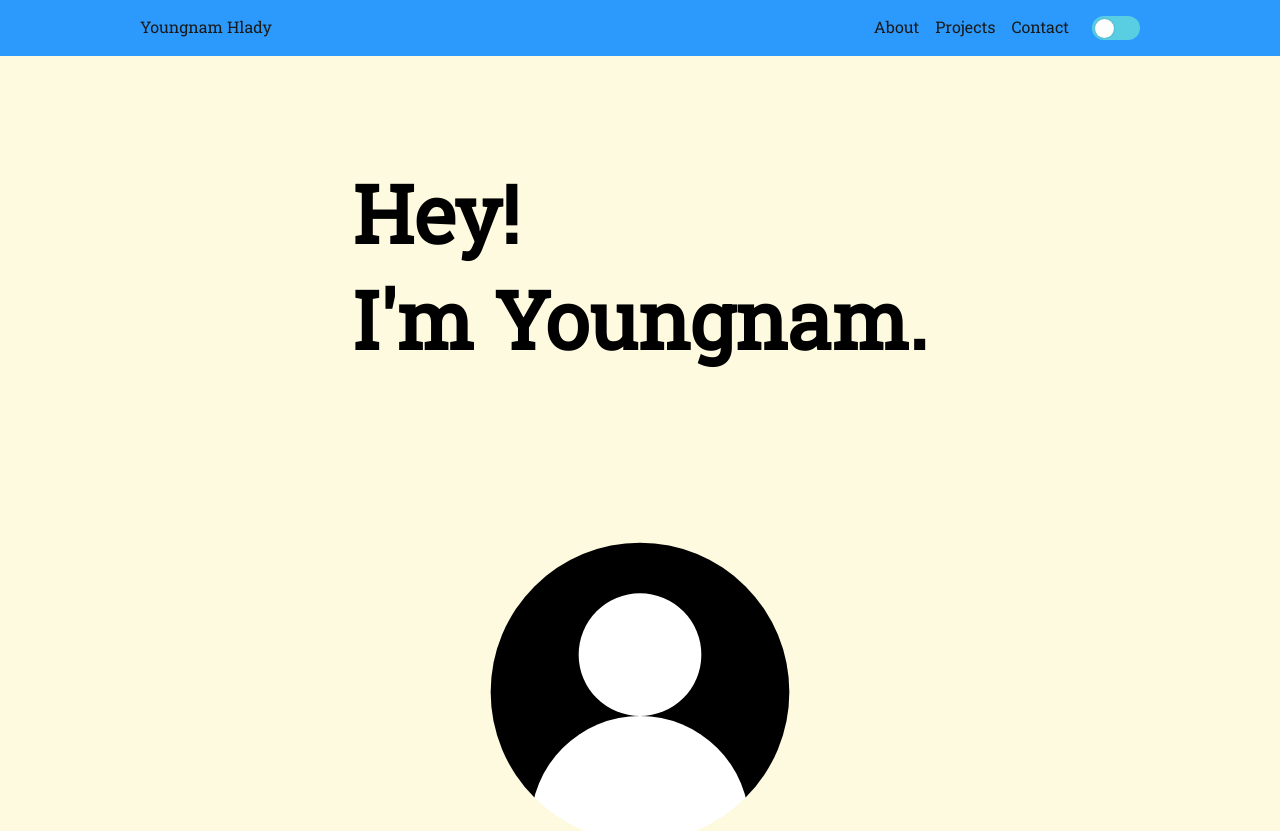
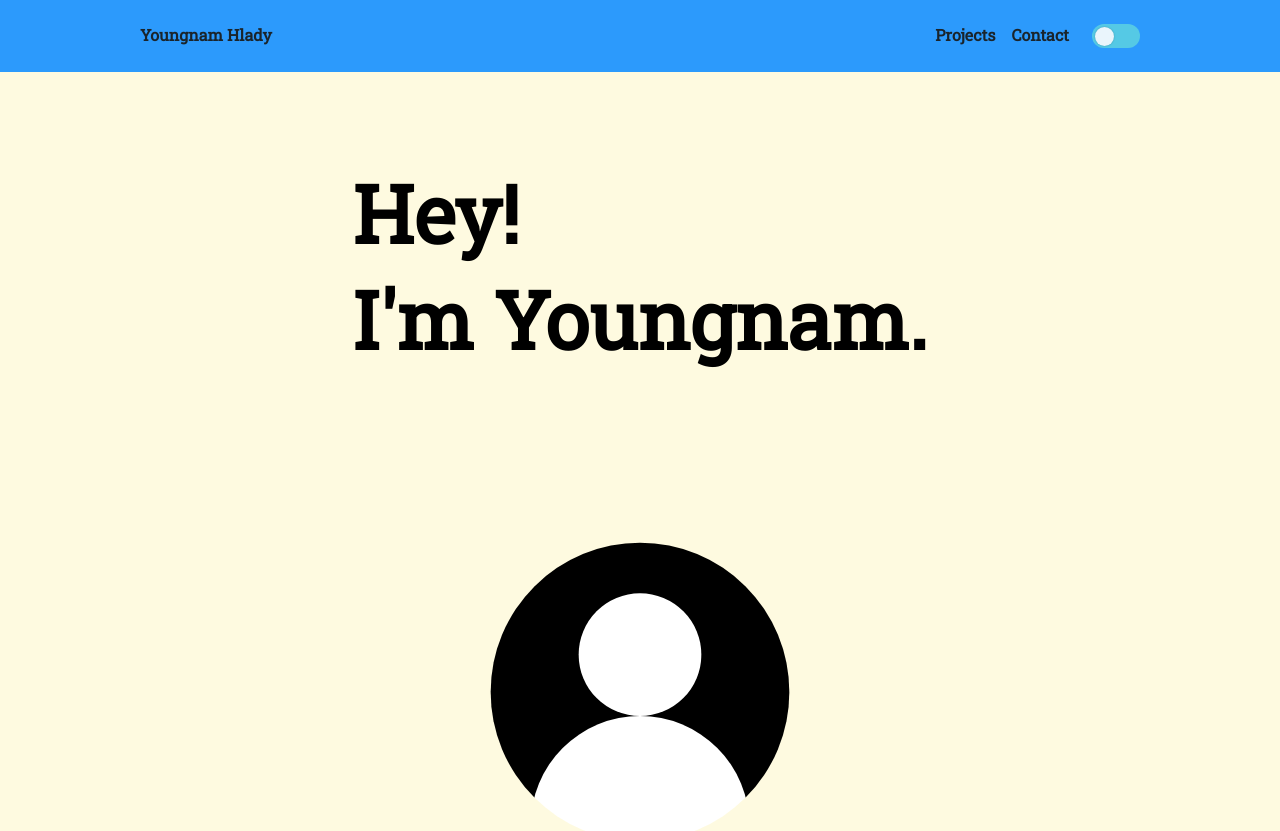
Before and after one commit to youngnamh/portfolio, a React (Vite) app: page / in a window 1280 px wide. Shown: the top 831 px of the page. Built offline with nearby package versions, Linux system fonts and the light colour scheme.

Commit message:
last save before implementing auto slider

```diff
--- a/index.html
+++ b/index.html
@@ -14,7 +14,7 @@
       rel="stylesheet"
     />
     <meta name="viewport" content="width=device-width, initial-scale=1.0" />
-    <title>Vite + React + TS</title>
+    <title>Youngnam Hlady</title>
   </head>
   <body style="margin: 0; padding: 0">
     <div id="root"></div>
--- a/src/components/Contents.tsx
+++ b/src/components/Contents.tsx
@@ -34,7 +34,9 @@ export default function Contents() {
           <h1>Projects</h1>
           <AllProjects />
         </div>
-        <Tools />
+        <div>
+          <Tools />
+        </div>
       </div>
     </div>
   );
--- a/src/components/NavBar.tsx
+++ b/src/components/NavBar.tsx
@@ -12,7 +12,6 @@ export default function NavBar({ isOnNav, handleToggleNav }: NavProps) {
       <div className="nav-container container">
         <div className="logo">Youngnam Hlady</div>
         <div className="tabs">
-          <div>About</div>
           <div>Projects</div>
           <div>Contact</div>
           <Switch
--- a/src/components/Tools.tsx
+++ b/src/components/Tools.tsx
@@ -33,6 +33,7 @@ export default function Tools() {
 
   return (
     <div className="skills-container">
+      <div style={{ fontSize: "5rem" }}>Skills</div>
       <div className="tech-container">{generateImages()}</div>
     </div>
   );
--- a/src/styles/content.css
+++ b/src/styles/content.css
@@ -33,18 +33,54 @@
 }
 
 .skills-container {
-  margin-top: 5rem;
+  margin-top: 1rem;
+  margin-bottom: 5rem;
   display: flex;
   flex-direction: column;
-  align-items: center;
 }
 
 .tech-container {
   display: flex;
-  overflow-x: scroll;
+  overflow-x: hidden;
   min-width: 320px;
   width: calc(100vw - 20vw);
   max-width: 1000px;
+}
+
+@keyframes slide_animation {
+  0% {
+    left: 0px;
+  }
+  10% {
+    left: 0px;
+  }
+  20% {
+    left: 1200px;
+  }
+  30% {
+    left: 1200px;
+  }
+  40% {
+    left: 2400px;
+  }
+  50% {
+    left: 2400px;
+  }
+  60% {
+    left: 1200px;
+  }
+  70% {
+    left: 1200px;
+  }
+  80% {
+    left: 0px;
+  }
+  90% {
+    left: 0px;
+  }
+  100% {
+    left: 0px;
+  }
 }
 
 h1 {
--- a/src/styles/navbar.css
+++ b/src/styles/navbar.css
@@ -12,8 +12,9 @@
 .nav-container {
   display: flex;
   justify-content: space-between;
-  padding: 1rem;
-  opacity: 0.99;
+  padding: 1.5rem;
+  opacity: 0.9;
+  font-weight: bold;
 }
 
 .container {
```
